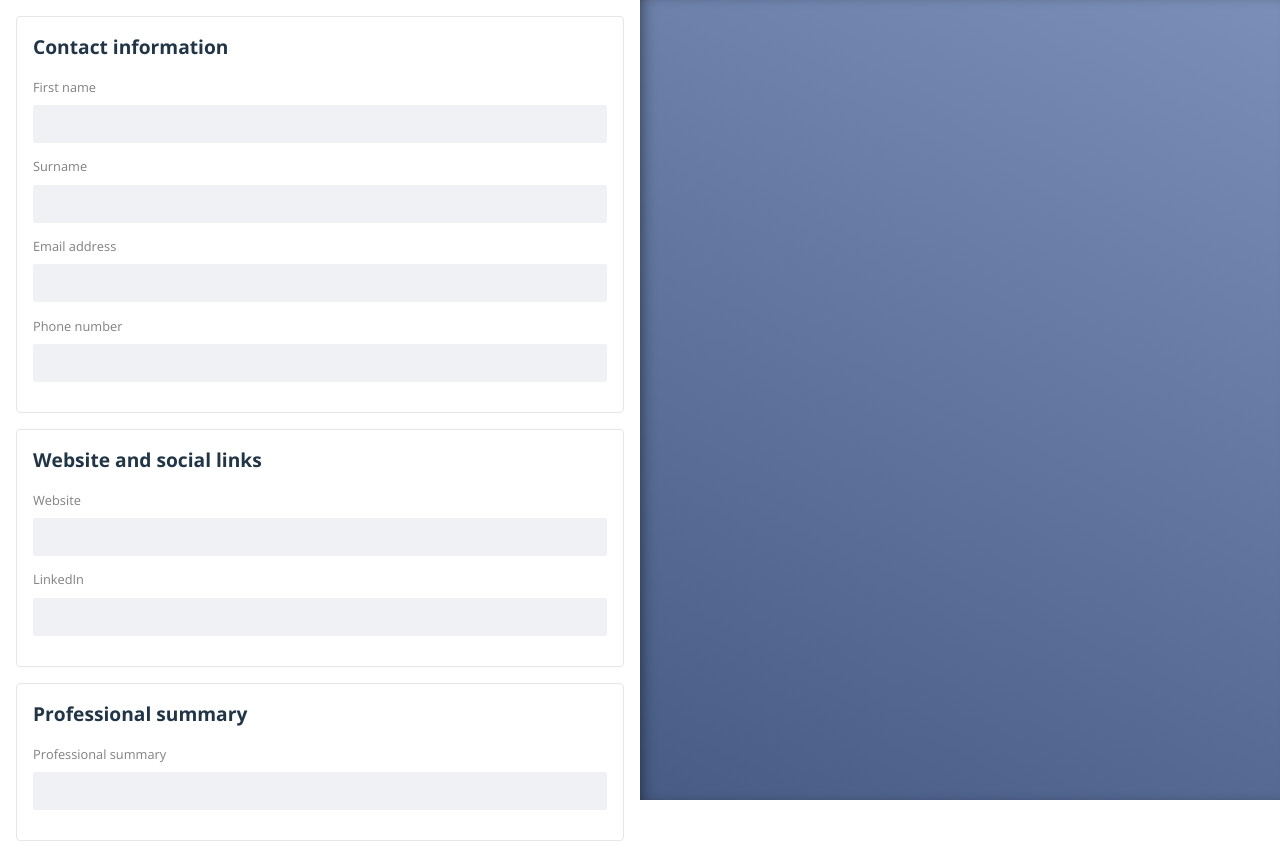
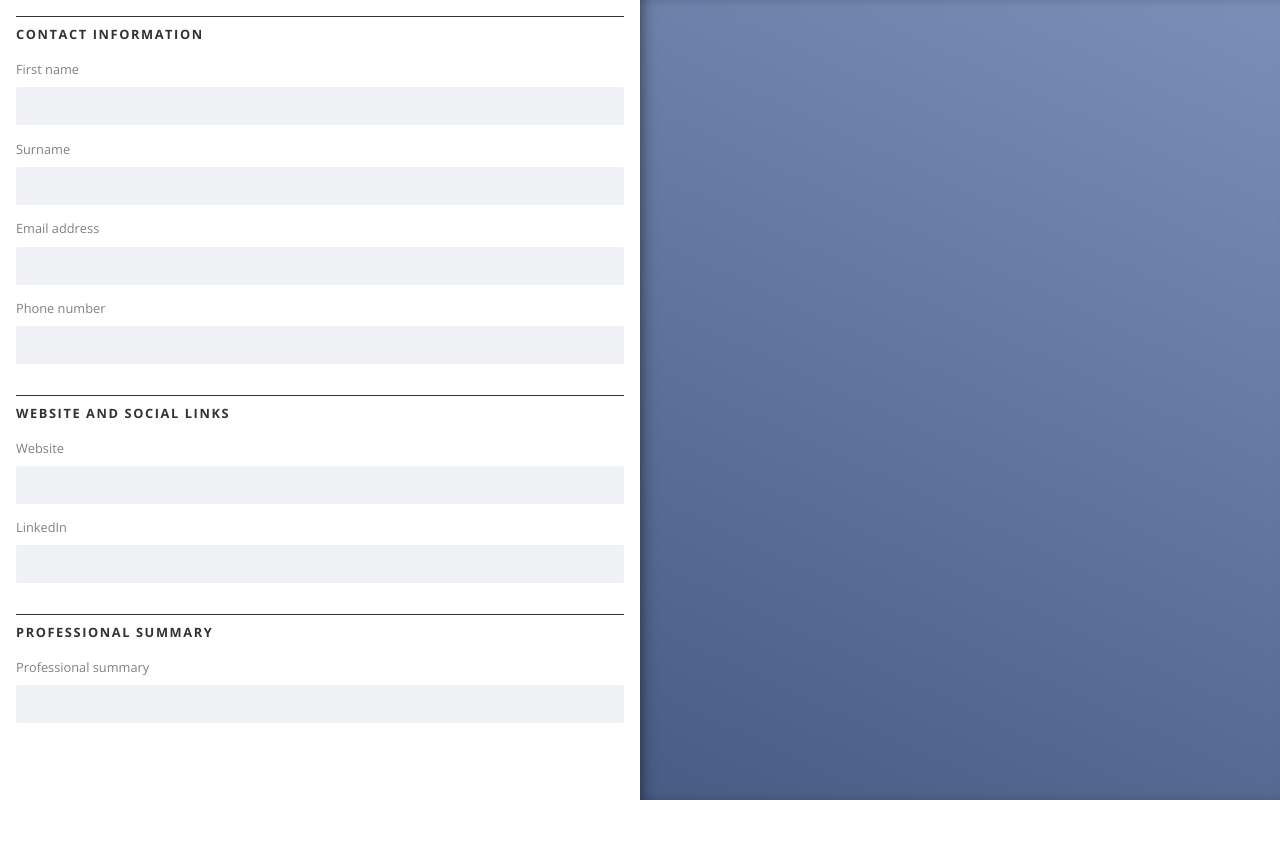
Before and after one commit to CJohnston079/odin-cv-builder, a React (Vite) app: page / in a window 1280 px wide. After the commit the page ends 800 px from the top, so only its background shows below. Built offline with nearby package versions, Linux system fonts and the light colour scheme.

Commit message:
feat: update stylig for fieldset h2 components

```diff
--- a/src/styles/editor/Fieldset.css
+++ b/src/styles/editor/Fieldset.css
@@ -1,12 +1,21 @@
+:root {
+	--cl-text: hsl(0, 0%, 20%);
+}
+
 h2 {
 	margin: 0;
 	margin-bottom: 1rem;
-	font-size: 1.2rem;
+
+	font-size: 0.8rem;
+	text-transform: uppercase;
+	letter-spacing: 0.1rem;
+	color: var(--cl-text);
 }
 
 fieldset {
 	margin: 1rem;
-	border: solid hsl(0, 0%, 90%) 1px;
-	border-radius: 4px;
-	padding: 1rem;
+	border: none;
+	border-top: solid var(--cl-text) 1.5px;
+	padding: 0rem;
+	padding-top: 0.5rem;
 }
```
